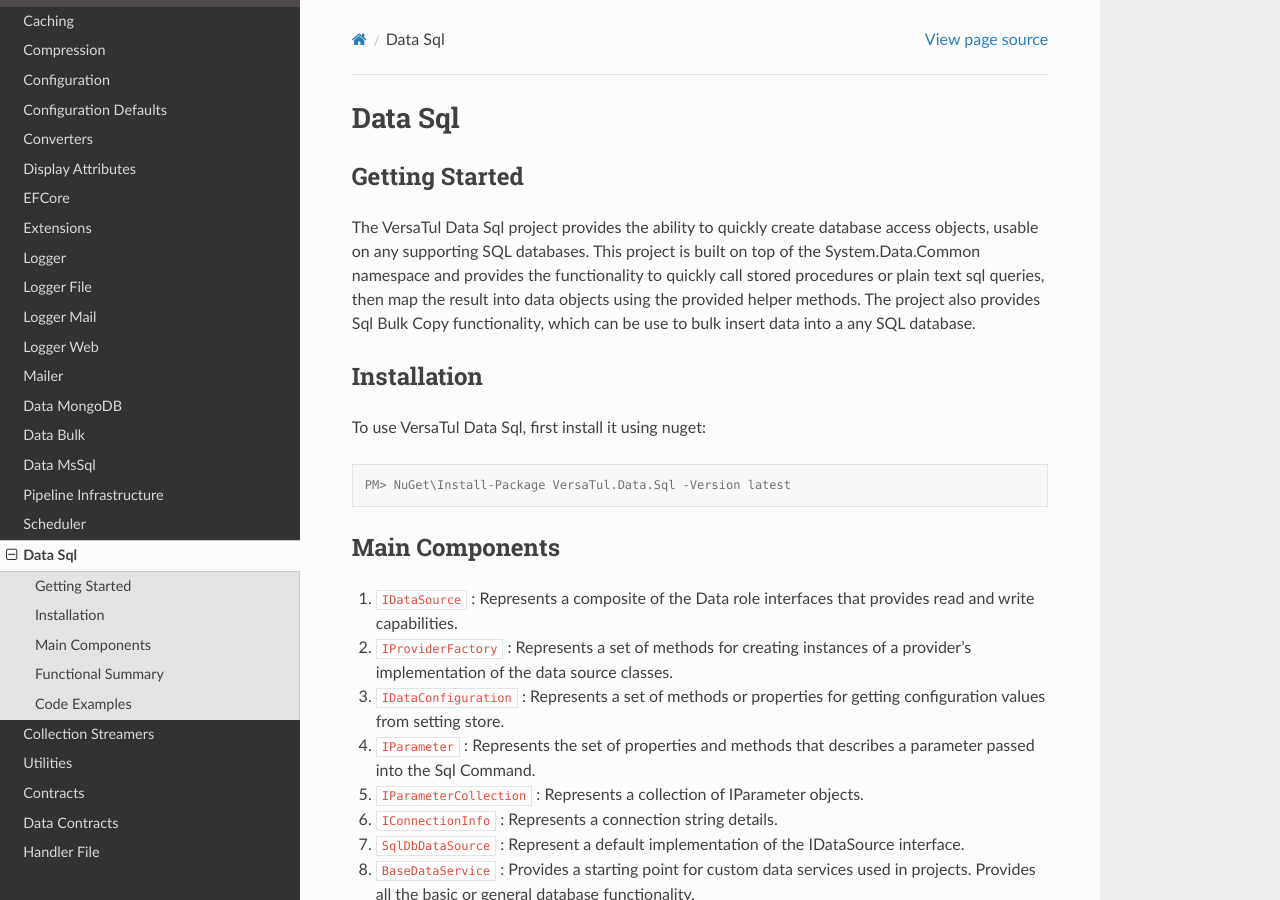
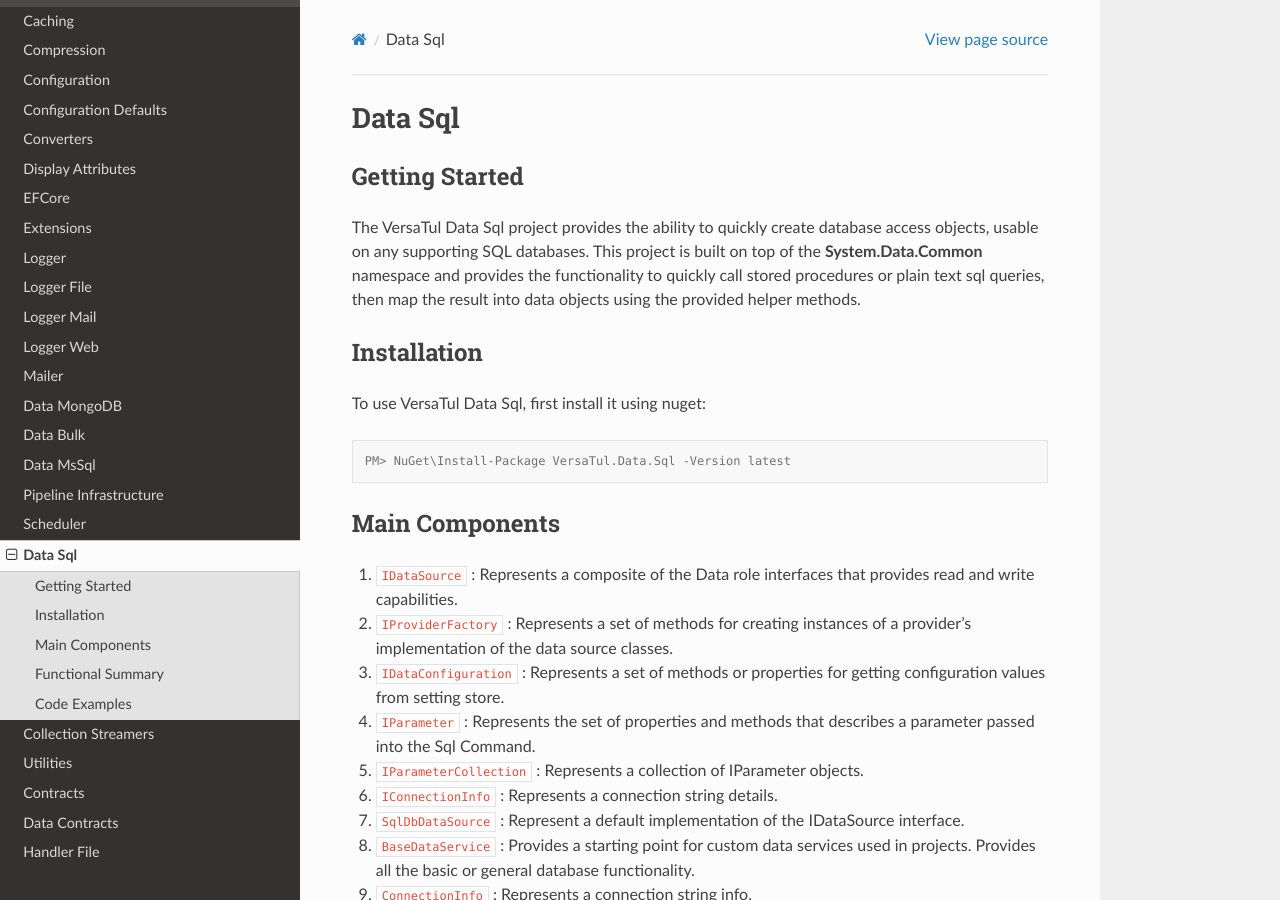
Before and after one commit to BjornWilliams/DocsVersaTul, a Sphinx documentation site: the page built from docs/source/sql.rst, in a window 1280 px wide and 900 px high. Built offline with Sphinx 7.4.7 and the Read the Docs theme 2.0.0, drawn with Linux system fonts in a browser that asks for light colours.

Commit message:
Update sql.rst

```diff
--- a/docs/source/sql.rst
+++ b/docs/source/sql.rst
@@ -4,9 +4,8 @@
 Getting Started
 ----------------
 The VersaTul Data Sql project provides the ability to quickly create database access objects,
-usable on any supporting SQL databases. This project is built on top of the System.Data.Common namespace and
+usable on any supporting SQL databases. This project is built on top of the **System.Data.Common** namespace and
 provides the functionality to quickly call stored procedures or plain text sql queries, then map the result into data objects using the provided helper methods.
-The project also provides Sql Bulk Copy functionality, which can be use to bulk insert data into a any SQL database.
 
 Installation
 ------------
```
